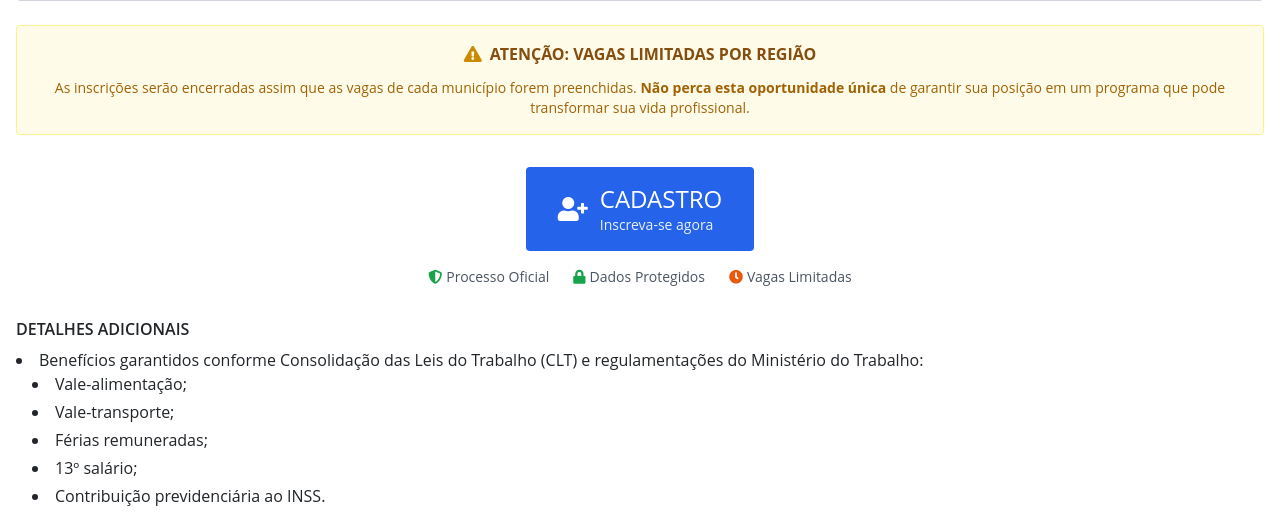
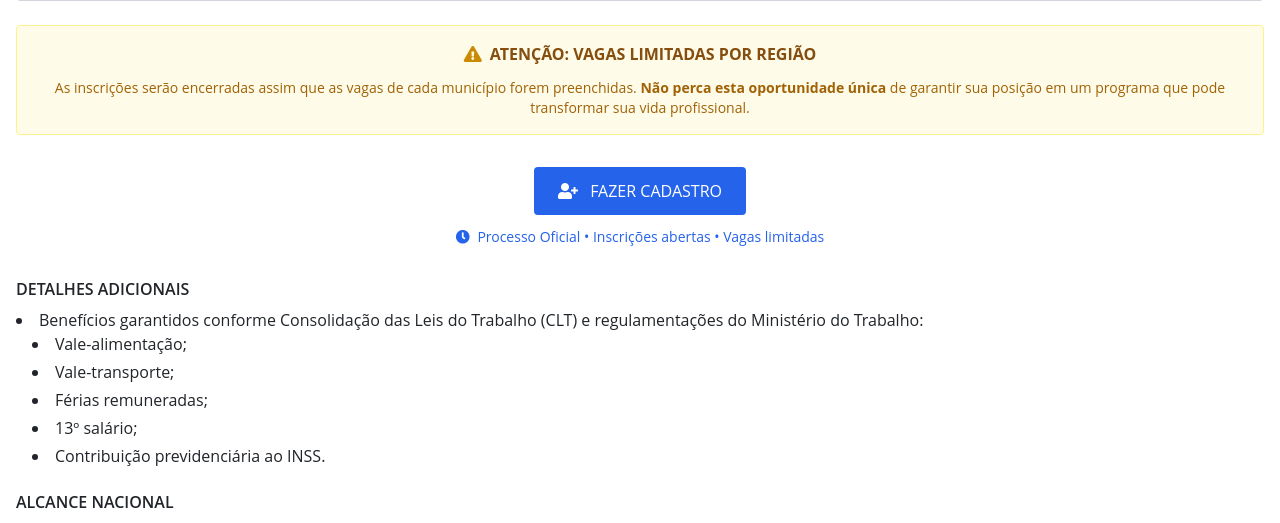
Before and after one commit to NuxeTor/GovAGTE04, a Flask app: page / in a window 1280 px wide. Shown: the part 2293-2816 px from the top of the page. Run offline with Flask 3, Linux system fonts and the light colour scheme; some libraries are stand-ins or nearby versions; some web fonts are replaced.

Commit message:
Improve the clarity of the registration button on the main page
Refactors the main page registration button in index.html for better UX.

Replit-Commit-Author: Agent
Replit-Commit-Session-Id: a9d794d5-f99f-455b-a974-ea6087cda035
Replit-Commit-Screenshot-Url: https://storage.googleapis.com/screenshot-production-us-central1/7c76807b-2b7b-4aba-8b85-021e6568ea74/9d715844-f8a1-4683-b562-5f38723cc835.jpg

```diff
--- a/templates/index.html
+++ b/templates/index.html
@@ -189,32 +189,15 @@
         <!-- Botão de Cadastro -->
         <div class="text-center my-8">
             <a href="/cadastro" class="inline-block">
-                <button class="bg-blue-600 hover:bg-blue-700 text-white font-medium py-4 px-8 rounded transition-colors duration-200">
-                    <div class="flex items-center justify-center">
-                        <i class="fas fa-user-plus text-2xl mr-3"></i>
-                        <div class="text-left">
-                            <div class="text-2xl">CADASTRO</div>
-                            <div class="text-sm opacity-90">Inscreva-se agora</div>
-                        </div>
-                    </div>
+                <button class="bg-blue-600 hover:bg-blue-700 text-white font-medium py-3 px-6 rounded">
+                    <i class="fas fa-user-plus mr-2"></i>
+                    FAZER CADASTRO
                 </button>
             </a>
-
-            <!-- Indicadores de confiança -->
-            <div class="mt-4 flex justify-center items-center space-x-6 text-sm text-gray-600">
-                <div class="flex items-center">
-                    <i class="fas fa-shield-alt text-green-600 mr-1"></i>
-                    <span>Processo Oficial</span>
-                </div>
-                <div class="flex items-center">
-                    <i class="fas fa-lock text-green-600 mr-1"></i>
-                    <span>Dados Protegidos</span>
-                </div>
-                <div class="flex items-center">
-                    <i class="fas fa-clock text-orange-600 mr-1"></i>
-                    <span>Vagas Limitadas</span>
-                </div>
-            </div>
+            <p class="text-blue-600 font-medium mt-3 text-sm">
+                <i class="fas fa-clock mr-1"></i>
+                Processo Oficial • Inscrições abertas • Vagas limitadas
+            </p>
         </div>
 
         <section class="mb-6">
```
